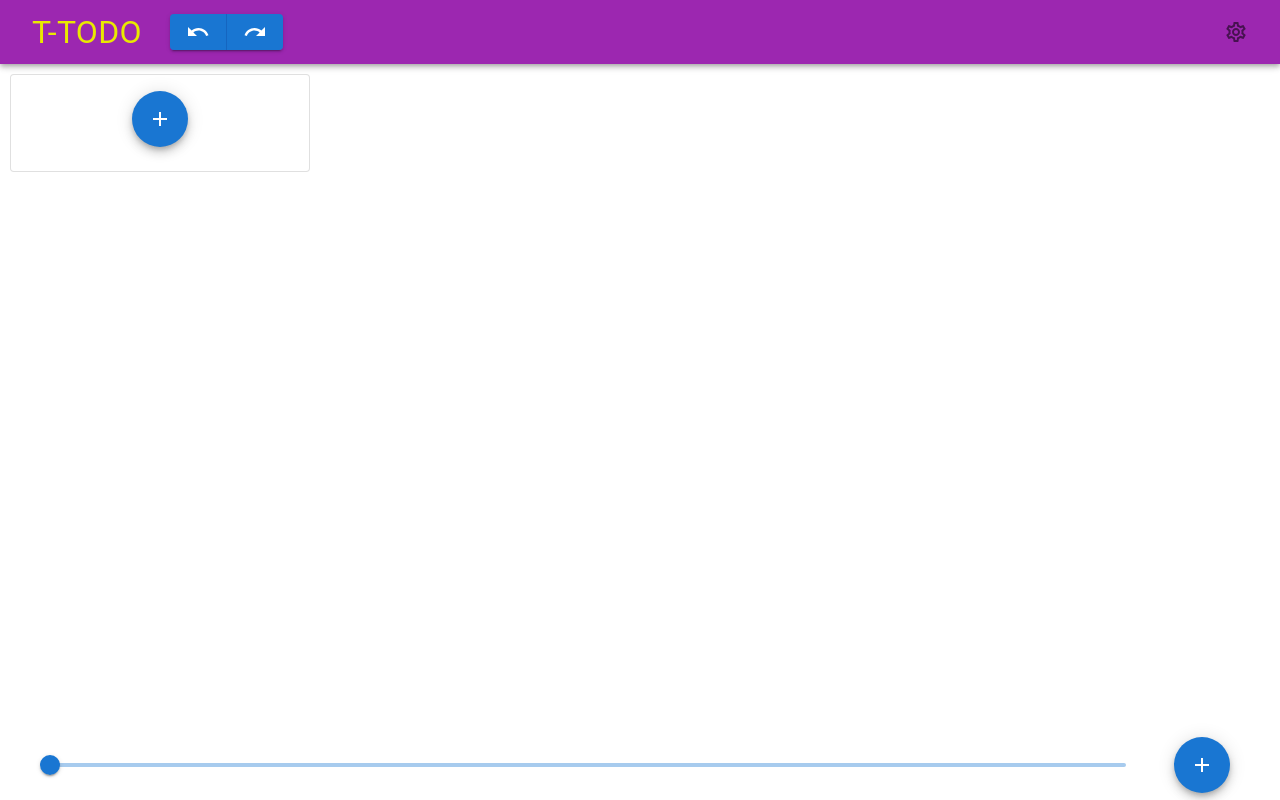
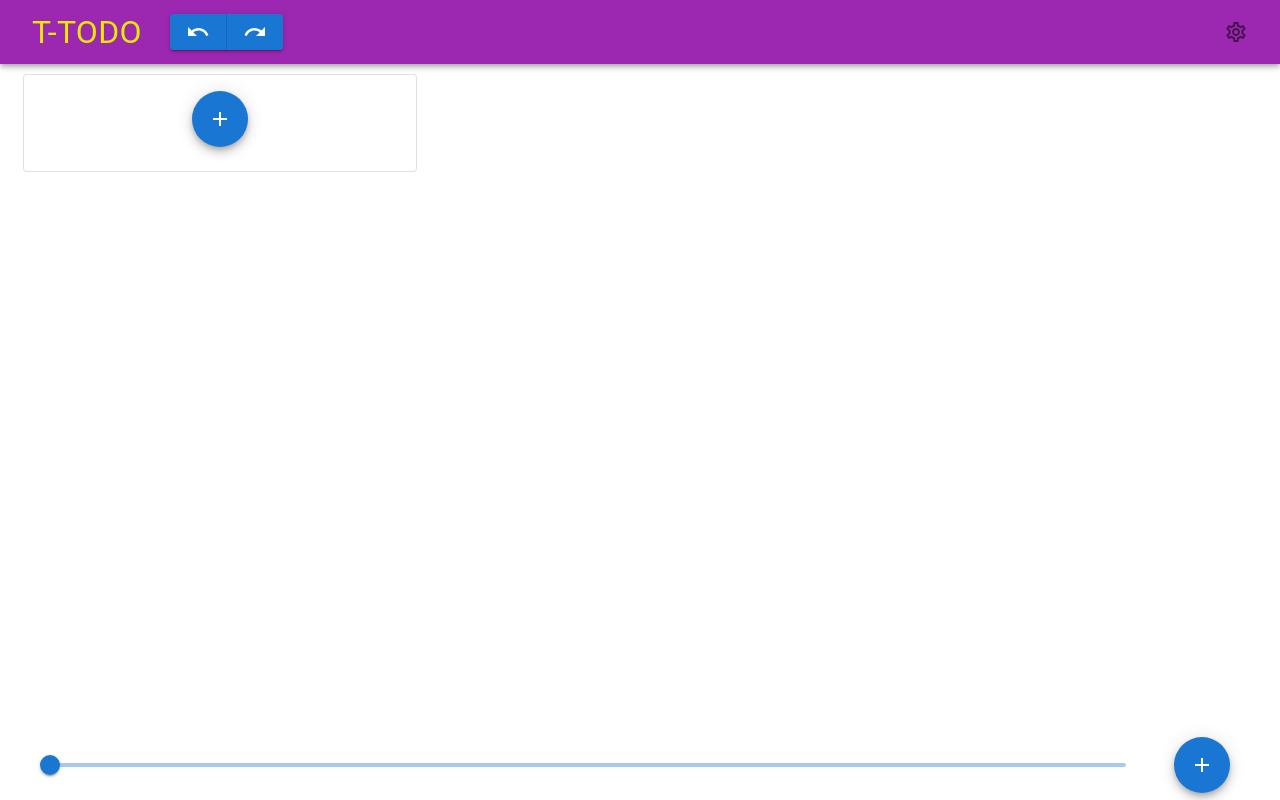
Before and after one commit to GodHexagon/to-do2, a React (Vite) app: page / in a window 1280 px wide. Built offline with nearby package versions, Linux system fonts and the light colour scheme.

Commit message:
モバイルに対応

```diff
--- a/src/App.tsx
+++ b/src/App.tsx
@@ -361,12 +361,65 @@ export const App = () => {
         </Toolbar>
       </AppBar>
 
-      <Box paddingX="0vw" overflow="hidden" sx={{ flex: 1 }}>
-        <Box width="0" height="100%" maxWidth="100000px" position="relative">
-          <Grid height="100%" container direction="column" justifyContent="start">
+      <Box
+        paddingX="0vw"
+        sx={{
+          flex: "1",
+          overflow: {
+            xs: "scroll",
+            sm: "hidden"
+          }
+        }}
+      >
+        <Box
+          width="0"
+          maxWidth="100000px"
+          sx={{
+            width: {
+              xs: "100%",
+              sm: "auto"
+            },
+            height: {
+              xs: "auto",
+              sm: "100%"
+            },
+            position: {
+              xs: "static",
+              sm: "relative"
+            }
+          }}
+        >
+          <Grid
+            container
+            direction="column"
+            height="100%"
+            justifyContent="start"
+            sx={{
+              marginX: {
+                xs: "0",
+                lg: "1%",
+                xl: "0"
+              }
+            }}
+          >
             {cardData.map((data) => {
               return (
-                <Grid width="25vw" maxHeight="100%" padding="10px" key={data.key}>
+                <Grid
+                  padding="10px"
+                  key={data.key}
+                  sx={{
+                    width: {
+                      xs: "100%",
+                      sm: "50%",
+                      lg: "33%",
+                      xl: "25%"
+                    },
+                    maxHeight: {
+                      xs: "unset",
+                      sm: "100%"
+                    }
+                  }}
+                >
                   <Card sx={{ height: '100%' }}>
                     <Stack sx={{ height: '100%' }}>
                       <CardContent>
@@ -420,7 +473,20 @@ export const App = () => {
               <MenuItem onClick={selectedCardDeta === undefined? undefined: hanDeleteCard(selectedCardDeta)}>Delete</MenuItem>
             </Menu>
 
-            <Grid width="25vw" maxHeight="100%">
+            <Grid
+              sx={{
+                width: {
+                  xs: "100%",
+                  sm: "50%",
+                  lg: "33%",
+                  xl: "25%"
+                },
+                maxHeight: {
+                  xs: "unset",
+                  sm: "100%"
+                }
+              }}
+            >
               <Card variant="outlined" sx={{ margin: '10px' }}>
                 <CardContent sx={{ display: 'flex', justifyContent: 'center' }}>
                   <Fab color="primary" aria-label="add" onClick={addCard}>
```
